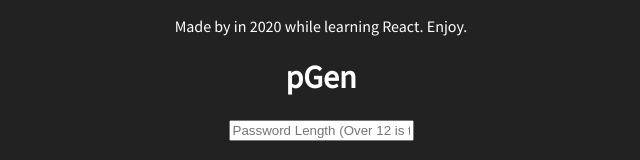
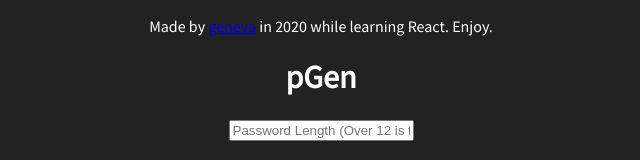
Before and after one commit to geenva/pGen, a React (Create React App) app: page / in a window 1280 px wide. Shown: the top 160 px of the page, without its empty margins (319-959 px from the left). Built offline with nearby package versions, Linux system fonts and the light colour scheme.

Commit message:
add content to anchor

```diff
--- a/src/components/App.tsx
+++ b/src/components/App.tsx
@@ -35,8 +35,8 @@ class App extends React.Component<IAppProps, IAppState> {
     return (
       <div>
         <p>
-          Made by <a href="https://ymarc.us/" /> in 2020 while learning React.
-          Enjoy.
+          Made by <a href="https://ymarc.us/">geneva</a> in 2020 while learning
+          React. Enjoy.
         </p>
 
         <h1>pGen</h1>
```
